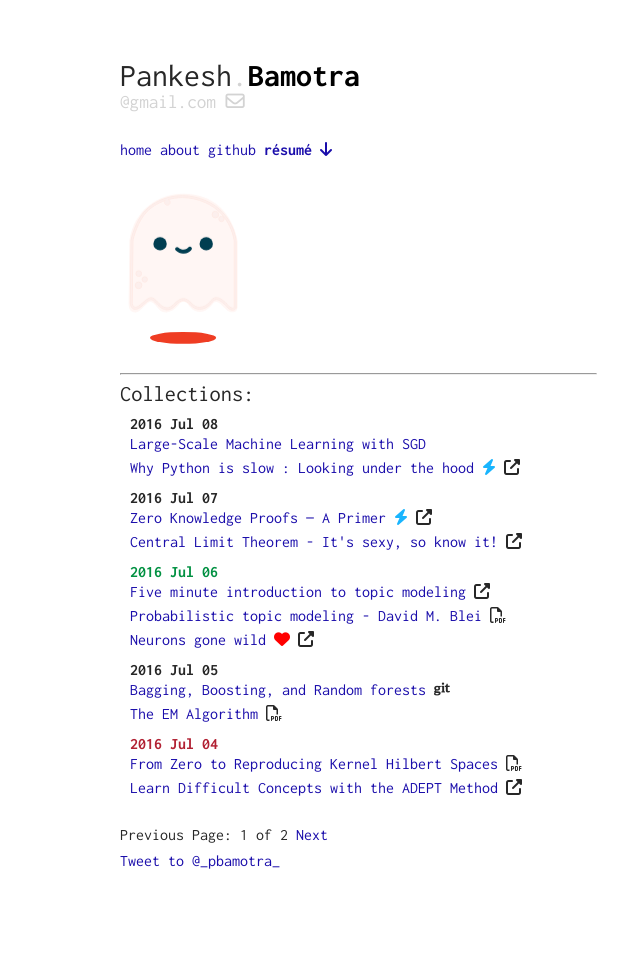
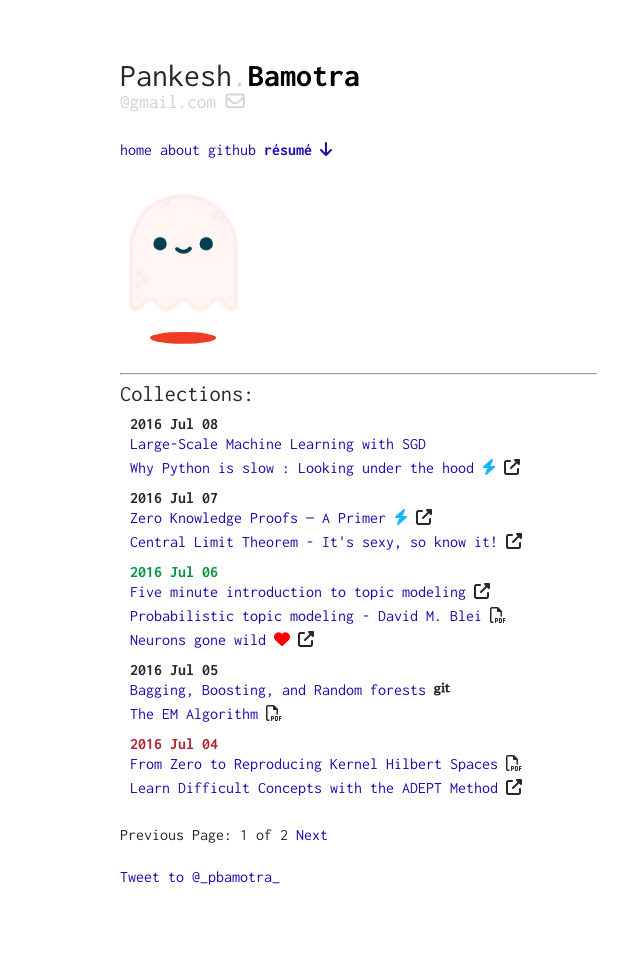
Before and after one commit to pbamotra/sciontist, a Jekyll site: the page built from index.html, in a window 1280 px wide. Shown: the whole page, without its empty margins (220-860 px from the left). Built offline with Jekyll 4.4.1, drawn with Linux system fonts in a browser that asks for light colours; nearby versions of some CDN libraries; a script that is not in the unit is left out; the list of posts is cut into pages by our own code; comment, search, counter and statistics services are not loaded.

Commit message:
Tweet me: margin-top

```diff
--- a/assets/css/main.scss
+++ b/assets/css/main.scss
@@ -334,3 +334,7 @@ hr {
     max-width: 475px;
     margin-left: 0px;
 }
+
+#tweet-me {
+    margin-top: 1em;
+}
```
